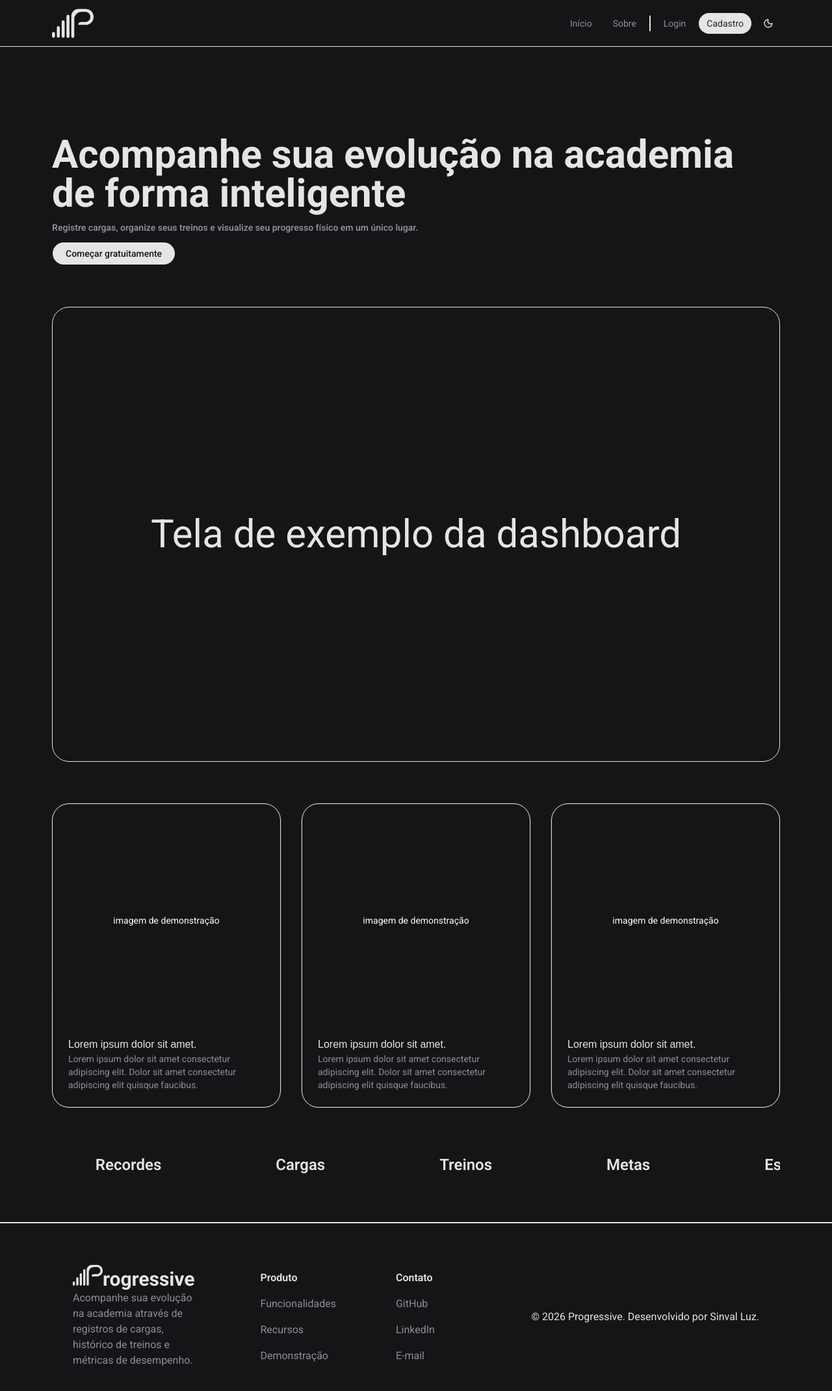
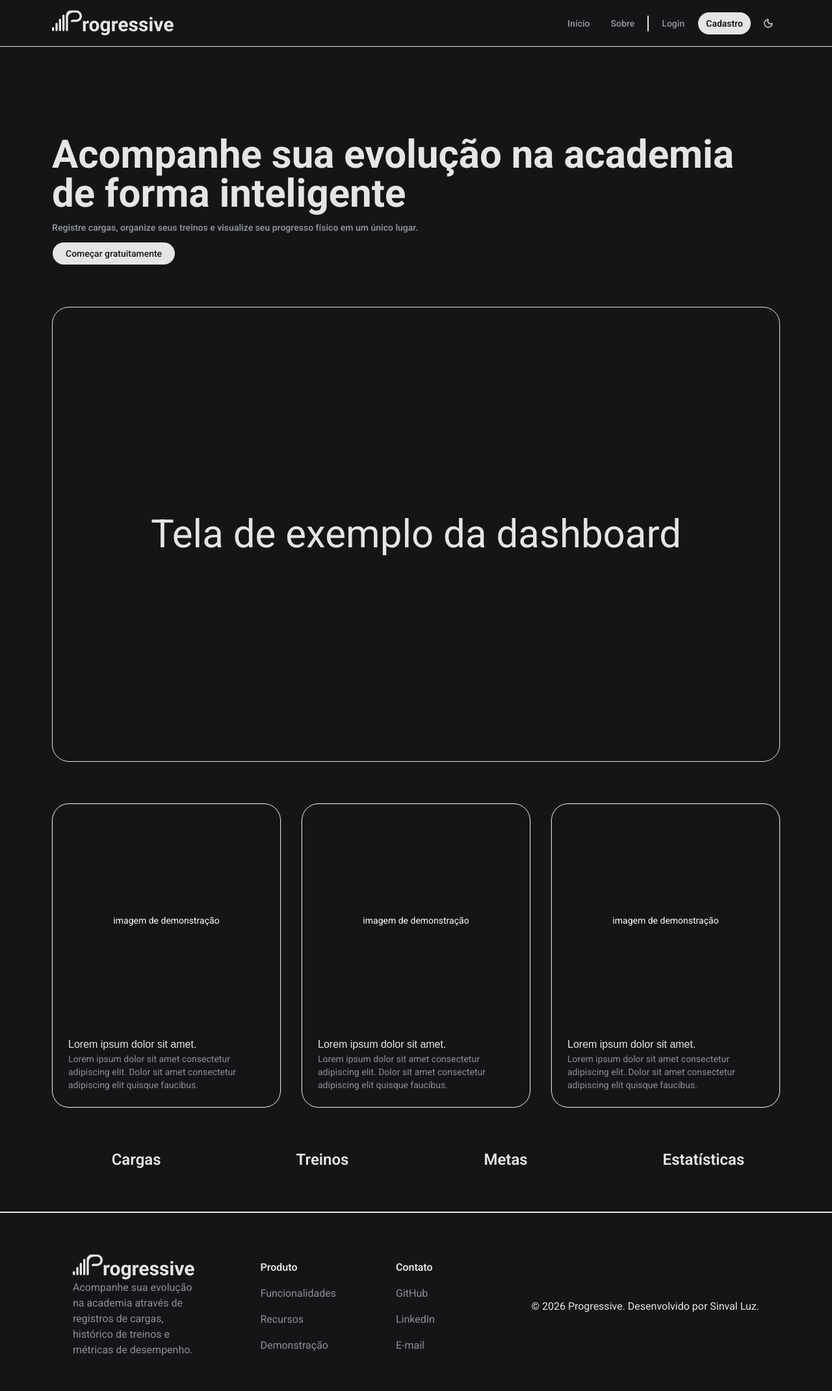
Before and after one commit to Sinvalluz/progressive, a React (Vite) app in the folder apps/client/: page / in a window 1280 px wide. Shown: the top 2140 px of the page at 65% size. Built offline with nearby package versions, Linux system fonts and the light colour scheme.

Commit message:
refactor: reconstruction of the text carousel and link styling

```diff
--- a/apps/client/src/components/nav-link.tsx
+++ b/apps/client/src/components/nav-link.tsx
@@ -11,7 +11,10 @@ export function NavLink({ to, children, className }: NavLinkProps) {
 	return (
 		<Link
 			to={to}
-			className={cn('px-3 py-1.5 text-secondary-foreground text-sm', className)}
+			className={cn(
+				'px-3 py-1.5 text-secondary-foreground text-sm font-semibold hover:text-foreground transition',
+				className,
+			)}
 		>
 			{children}
 		</Link>
--- a/apps/client/src/features/home/components/footer.tsx
+++ b/apps/client/src/features/home/components/footer.tsx
@@ -2,7 +2,7 @@ import LogoWithName from '@/components/ui/logo-with-name';
 
 export default function HomeFooter() {
 	return (
-		<footer className='border-t-2 border-border py-16 px-4 flex flex-col gap-6 lg:flex-row justify-between lg:items-center lg:px-28'>
+		<footer className='border-t-2 border-border py-16 px-4 flex flex-col gap-12 lg:flex-row justify-between lg:items-center lg:px-28'>
 			<div className='lg:max-w-50'>
 				<LogoWithName />
 				<p className='text-secondary-foreground'>
@@ -22,9 +22,15 @@ export default function HomeFooter() {
 			<div className='flex justify-between lg:flex-col lg:justify-center lg:gap-4'>
 				<h3 className='text-foreground font-semibold'>Contato</h3>
 				<ul className='space-y-4 w-30'>
-					<li className='text-secondary-foreground'>GitHub</li>
-					<li className='text-secondary-foreground'>LinkedIn</li>
-					<li className='text-secondary-foreground'>E-mail</li>
+					<li className='text-secondary-foreground hover:text-foreground transition'>
+						<a href='https://github.com/Sinvalluz'>GitHub</a>
+					</li>
+					<li className='text-secondary-foreground hover:text-foreground transition'>
+						<a href='https://www.linkedin.com/in/sinval-luz-268707229/'>LinkedIn</a>
+					</li>
+					<li className='text-secondary-foreground hover:text-foreground transition'>
+						<a href='mailto:contato.sinvalluz@gmail.com'>E-mail</a>
+					</li>
 				</ul>
 			</div>
 			<p className='text-center'>© 2026 Progressive. Desenvolvido por Sinval Luz.</p>
--- a/apps/client/src/features/home/components/header.tsx
+++ b/apps/client/src/features/home/components/header.tsx
@@ -1,11 +1,30 @@
+import { useEffect, useState } from 'react';
 import { Link } from 'react-router';
 import { ModeToggle } from '@/components/mode-toggle';
 import { NavLink } from '@/components/nav-link';
+import { Button } from '@/components/ui/button';
 import Logo from '@/components/ui/logo';
+import LogoWithName from '@/components/ui/logo-with-name';
 import { SidebarTrigger } from '@/components/ui/sidebar';
 import { paths } from '@/config/path';
 
 export default function HomeHeader() {
+	const [toggleLogo, SetToggleLogo] = useState<boolean>(false);
+
+	useEffect(() => {
+		const handleResize = () => {
+			if (window.innerWidth >= 1024) {
+				SetToggleLogo(true);
+			} else {
+				SetToggleLogo(false);
+			}
+		};
+
+		handleResize();
+		window.addEventListener('resize', handleResize);
+
+		return () => window.removeEventListener('resize', handleResize);
+	}, []);
 	return (
 		<header className='flex px-4 lg:px-20 h-18 items-center justify-between border-b border-b-border text-primary fixed top-0 left-0 right-0 z-50 bg-background'>
 			<SidebarTrigger
@@ -13,7 +32,8 @@ export default function HomeHeader() {
 				size={'icon-lg'}
 			/>
 			<Link to={paths.home.path}>
-				<Logo className='lg:size-16' />
+				{toggleLogo ? <LogoWithName /> : <Logo className='lg:size-16' />}
+				<h1 hidden>Progressive</h1>
 			</Link>
 			<nav className='flex items-center gap-2'>
 				<div className='hidden lg:flex items-center gap-2'>
@@ -23,12 +43,11 @@ export default function HomeHeader() {
 					<div className='bg-border h-6 w-0.5 '></div>
 					<NavLink to={paths.home.path}>Login</NavLink>
 
-					<NavLink
-						to={paths.home.path}
-						className='bg-primary text-secondary rounded-2xl'
-					>
-						Cadastro
-					</NavLink>
+					<Link to={paths.home.path}>
+						<Button className='cursor-pointer font-semibold rounded-2xl text-secondary bg-primary px-3'>
+							Cadastro
+						</Button>
+					</Link>
 				</div>
 				<ModeToggle />
 			</nav>
--- a/apps/client/src/features/home/components/text-carousel.tsx
+++ b/apps/client/src/features/home/components/text-carousel.tsx
@@ -1,19 +1,27 @@
-const words = ['Evolução', 'Recordes', 'Cargas', 'Treinos', 'Metas', 'Estatísticas'];
-const repeated = [...words, ...words, ...words, ...words, ...words, ...words];
-
 export default function TextCarousel() {
 	return (
-		<section className='overflow-hidden w-full'>
-			<div className='flex w-max track gap-32'>
-				{repeated.map((word, i) => (
-					<span
-						// biome-ignore lint/suspicious/noArrayIndexKey: <No problem, config default>
-						key={i}
-						className='px-6 py-2 text-2xl text-foreground font-semibold whitespace-nowrap select-none'
-					>
-						{word}
-					</span>
-				))}
+		<section className='flex overflow-x-auto scrollbar-none'>
+			<div
+				className='flex items-center justify-center gap-16 lg:gap-52 animate-carousel pr-16 lg:pr-52'
+				aria-hidden
+			>
+				<div className='text-foreground font-semibold text-2xl'>Evolução</div>
+				<div className='text-foreground font-semibold text-2xl'>Recordes</div>
+				<div className='text-foreground font-semibold text-2xl'>Cargas</div>
+				<div className='text-foreground font-semibold text-2xl'>Treinos</div>
+				<div className='text-foreground font-semibold text-2xl'>Metas</div>
+				<div className='text-foreground font-semibold text-2xl'>Estatísticas</div>
+			</div>
+			<div
+				className='flex items-center justify-center gap-16 lg:gap-52 animate-carousel pr-16 lg:pr-52'
+				aria-hidden
+			>
+				<div className='text-foreground font-semibold text-2xl'>Evolução</div>
+				<div className='text-foreground font-semibold text-2xl'>Recordes</div>
+				<div className='text-foreground font-semibold text-2xl'>Cargas</div>
+				<div className='text-foreground font-semibold text-2xl'>Treinos</div>
+				<div className='text-foreground font-semibold text-2xl'>Metas</div>
+				<div className='text-foreground font-semibold text-2xl'>Estatísticas</div>
 			</div>
 		</section>
 	);
--- a/apps/client/src/index.css
+++ b/apps/client/src/index.css
@@ -7,18 +7,8 @@
 @custom-variant dark (&:is(.dark *));
 
 @theme inline {
+	--animate-carousel: carousel 20s infinite linear;
 	--font-heading: var(--font-sans);
-
-	--animate-marquee: marquee 20s linear infinite;
-
-	@keyframes marquee {
-		from {
-			transform: translateX(0);
-		}
-		to {
-			transform: translateX(-50%);
-		}
-	}
 	--font-sans: "Inter Variable", sans-serif;
 	--color-sidebar-ring: var(--sidebar-ring);
 	--color-sidebar-border: var(--sidebar-border);
@@ -69,7 +59,7 @@
 	--popover-foreground: oklch(0.145 0 0);
 	--primary: #151517;
 	--primary-foreground: oklch(0.985 0 0);
-	--secondary: oklch(0.97 0 0);
+	--secondary: #e5e5e6;
 	--secondary-foreground: #151517;
 	--muted: oklch(0.97 0 0);
 	--muted-foreground: oklch(0.556 0 0);
@@ -104,7 +94,7 @@
 	--popover-foreground: oklch(0.985 0 0);
 	--primary: #e5e5e6;
 	--primary-foreground: oklch(0.205 0 0);
-	--secondary: oklch(0.269 0 0);
+	--secondary: #151517;
 	--secondary-foreground: #8a8f98;
 	--muted: oklch(0.269 0 0);
 	--muted-foreground: oklch(0.708 0 0);
@@ -173,16 +163,11 @@
 	opacity: 0;
 }
 
-/* index.css */
-@keyframes scroll-left {
+@keyframes carousel {
 	0% {
-		transform: translateX(0);
+		transform: translate(0);
 	}
 	100% {
-		transform: translateX(-50%);
+		transform: translateX(-100%);
 	}
 }
-
-.track {
-	animation: scroll-left 120s linear infinite;
-}
```
